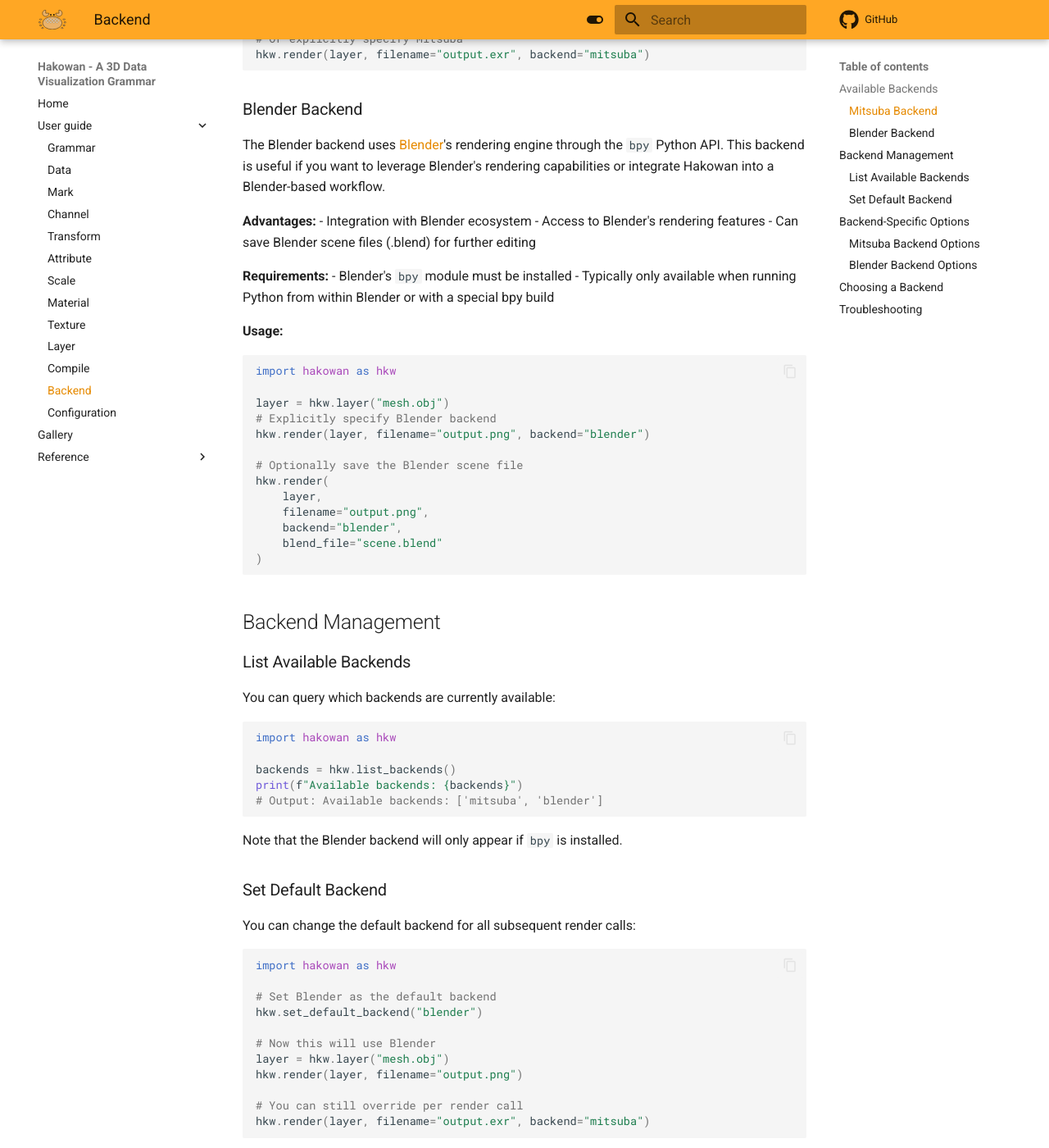
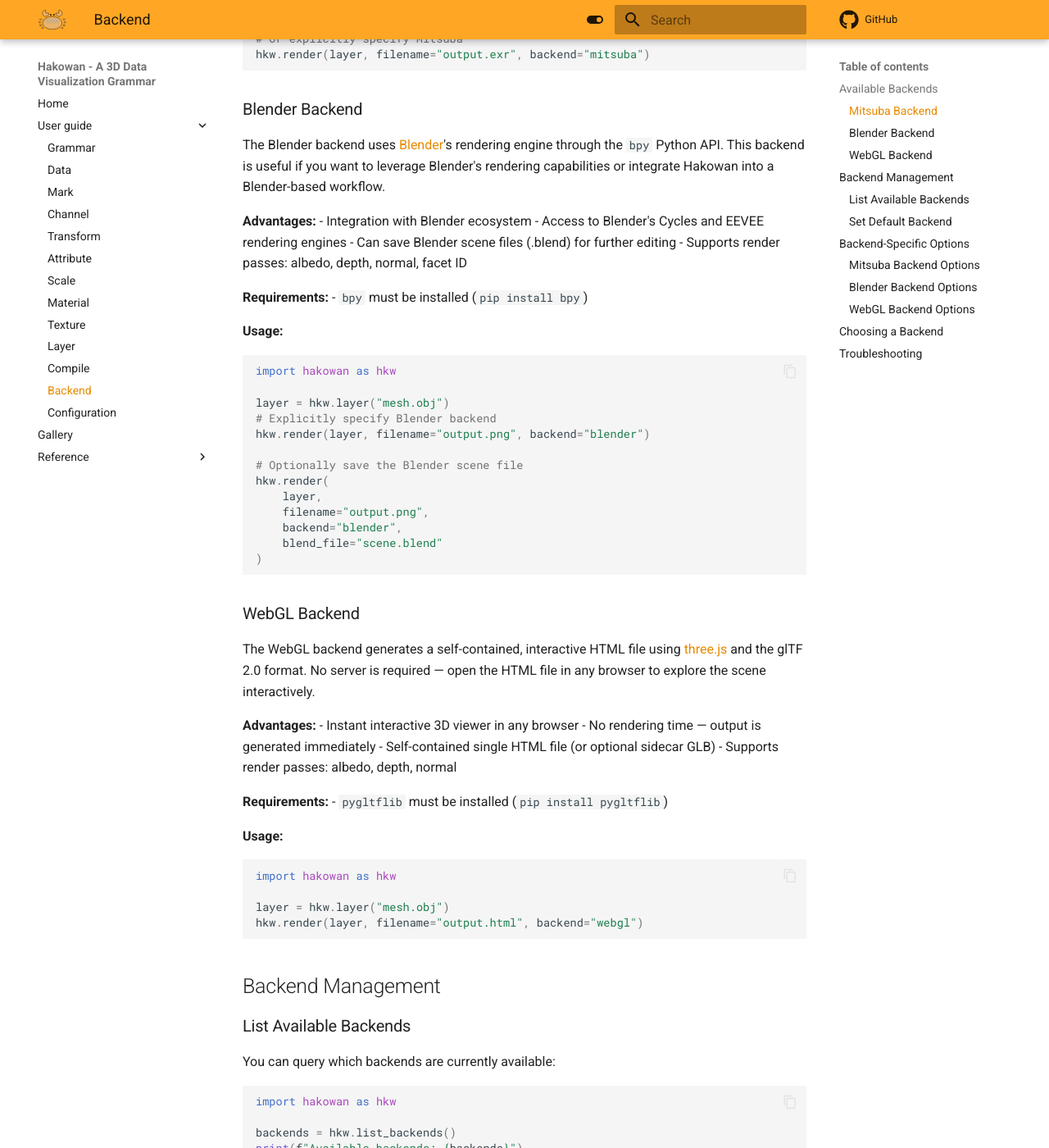
Before and after one commit to Hakowan/hakowan, an MkDocs documentation site: the page built from docs/guide/backend.md, in a window 1280 px wide and 1400 px high, scrolled down 682 px. Shown: the whole window at 82% size. Built offline with MkDocs 1.6.1 and Material for MkDocs 9.7.7, drawn with Linux system fonts in a browser that asks for light colours; comment, search, counter and statistics services are not loaded; some of the changed text lies outside the part shown.

Commit message:
Update doc.

````diff
--- a/docs/guide/backend.md
+++ b/docs/guide/backend.md
@@ -1,7 +1,7 @@
 # Rendering Backends
 
 Hakowan supports multiple rendering backends, allowing you to choose the renderer that best suits
-your needs. Currently, two backends are available: **Mitsuba** (default) and **Blender**.
+your needs. Three backends are available: **Mitsuba** (default), **Blender**, and **WebGL**.
 
 ## Available Backends
 
@@ -38,12 +38,12 @@ integrate Hakowan into a Blender-based workflow.
 
 **Advantages:**
 - Integration with Blender ecosystem
-- Access to Blender's rendering features
+- Access to Blender's Cycles and EEVEE rendering engines
 - Can save Blender scene files (.blend) for further editing
+- Supports render passes: albedo, depth, normal, facet ID
 
 **Requirements:**
-- Blender's `bpy` module must be installed
-- Typically only available when running Python from within Blender or with a special bpy build
+- `bpy` must be installed (`pip install bpy`)
 
 **Usage:**
 
@@ -63,6 +63,30 @@ hkw.render(
 )
 ```
 
+### WebGL Backend
+
+The WebGL backend generates a self-contained, interactive HTML file using
+[three.js](https://threejs.org/) and the glTF 2.0 format. No server is required — open
+the HTML file in any browser to explore the scene interactively.
+
+**Advantages:**
+- Instant interactive 3D viewer in any browser
+- No rendering time — output is generated immediately
+- Self-contained single HTML file (or optional sidecar GLB)
+- Supports render passes: albedo, depth, normal
+
+**Requirements:**
+- `pygltflib` must be installed (`pip install pygltflib`)
+
+**Usage:**
+
+```py
+import hakowan as hkw
+
+layer = hkw.layer("mesh.obj")
+hkw.render(layer, filename="output.html", backend="webgl")
+```
+
 ## Backend Management
 
 ### List Available Backends
@@ -74,10 +98,10 @@ import hakowan as hkw
 
 backends = hkw.list_backends()
 print(f"Available backends: {backends}")
-# Output: Available backends: ['mitsuba', 'blender']
+# Output: Available backends: ['blender', 'mitsuba', 'webgl']
 ```
 
-Note that the Blender backend will only appear if `bpy` is installed.
+Note that the Blender backend requires `bpy` and the WebGL backend requires `pygltflib`.
 
 ### Set Default Backend
 
@@ -86,12 +110,12 @@ You can change the default backend for all subsequent render calls:
 ```py
 import hakowan as hkw
 
-# Set Blender as the default backend
-hkw.set_default_backend("blender")
+# Set WebGL as the default backend
+hkw.set_default_backend("webgl")
 
-# Now this will use Blender
+# Now this will use WebGL
 layer = hkw.layer("mesh.obj")
-hkw.render(layer, filename="output.png")
+hkw.render(layer, filename="output.html")
 
 # You can still override per render call
 hkw.render(layer, filename="output.exr", backend="mitsuba")
@@ -116,12 +140,32 @@ hkw.render(
 ### Blender Backend Options
 
 ```py
-# Save Blender scene file
+# Use EEVEE instead of Cycles (faster)
+hkw.render(
+    layer,
+    filename="output.png",
+    backend="blender",
+    engine="BLENDER_EEVEE"
+)
+
+# Save Blender scene file for further editing
 hkw.render(
     layer,
     filename="output.png",
     backend="blender",
     blend_file="scene.blend"
+)
+```
+
+### WebGL Backend Options
+
+```py
+# Write sidecar GLB file instead of embedding in HTML
+hkw.render(
+    layer,
+    filename="output.html",
+    backend="webgl",
+    embed=False       # writes output.glb alongside output.html
 )
 ```
 
@@ -133,17 +177,21 @@ hkw.render(
 - You're creating publication-quality visualizations
 
 **Use Blender when:**
-- You're already working in a Blender-based workflow
+- You want Cycles or EEVEE rendering with Blender materials
 - You want to further edit the scene in Blender
-- You need specific Blender features
+- You need render passes (albedo, depth, normal, facet ID)
+
+**Use WebGL when:**
+- You want an interactive, shareable viewer in a browser
+- You need fast turnaround with no render time
+- You're embedding visualizations in web pages or notebooks
 
 ## Troubleshooting
 
-If a backend is not available, you'll see an informational message when importing Hakowan:
+If a backend is not available, `hkw.list_backends()` will simply omit it. You can check
+which optional dependencies are missing:
 
 ```
-Blender backend not available (bpy not installed)
+pip install bpy        # enables the Blender backend
+pip install pygltflib  # enables the WebGL backend
 ```
-
-To use the Blender backend, you need to install Blender and ensure the `bpy` module is available
-in your Python environment.
````
Also changed, not shown: README.md (+4 -3 lines), docs/api/render.md (+1 -1 lines), docs/index.md (+4 -2 lines), 1 other file.
